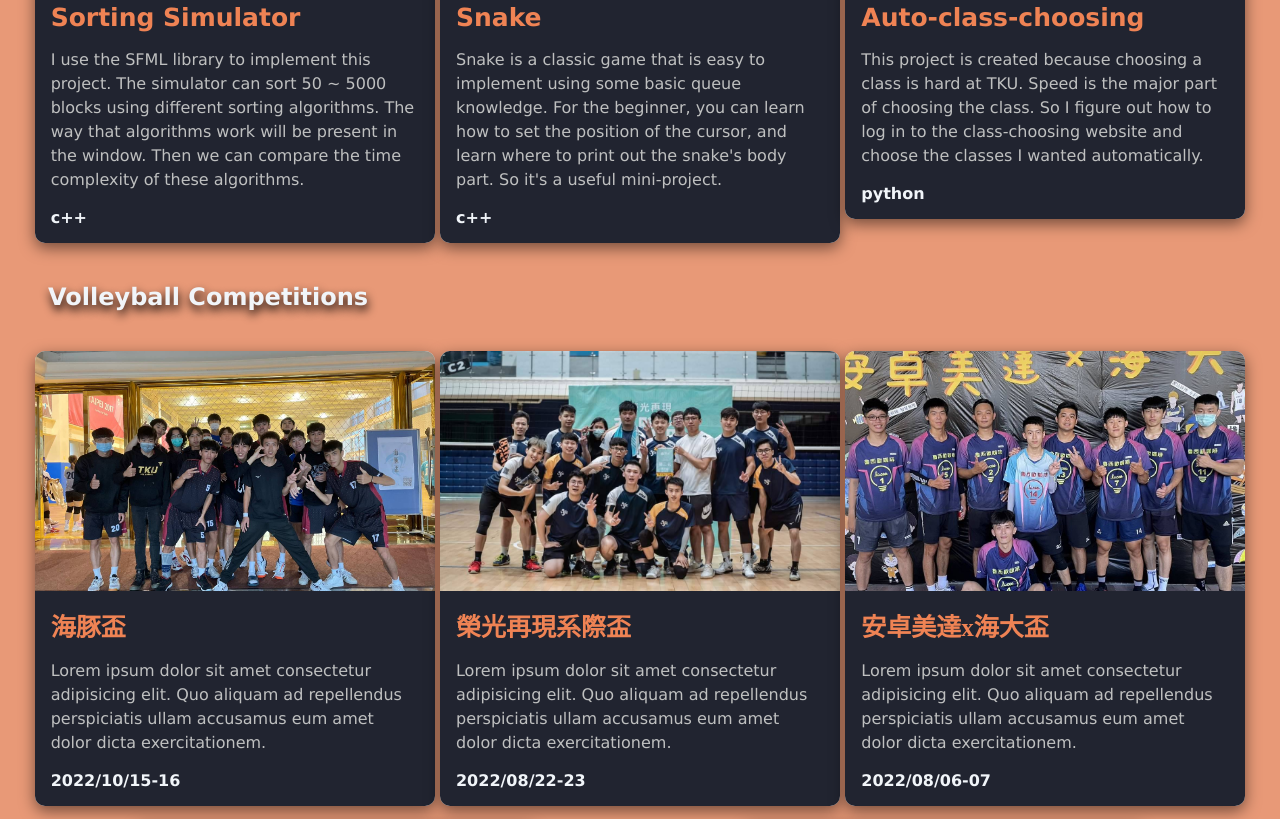
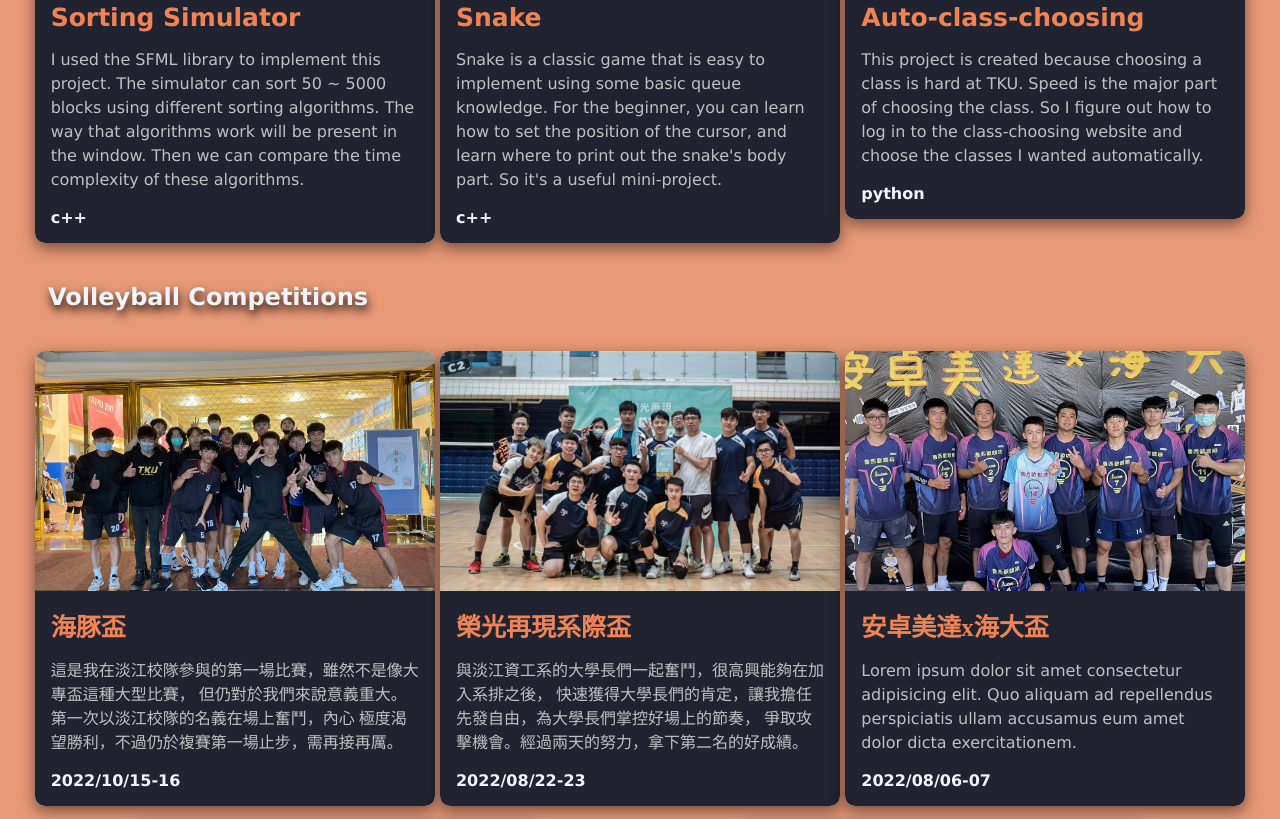
Before and after one commit to whitestorm2346/1111-web-demo-18, a plain HTML site: page project/midterm/mid-project_18.html in a window 1280 px wide. Shown: the part 763-1582 px from the top of the page. Drawn offline with Linux system fonts and the light colour scheme; grey boxes are pictures that could not be loaded.

Commit message:
Finished two cards of volleyball competition

```diff
--- a/project/midterm/mid-project_18.html
+++ b/project/midterm/mid-project_18.html
@@ -77,7 +77,7 @@
             <div class="card-info">
               <h1>Sorting Simulator</h1>
               <p>
-                I use the SFML library to implement this project. The simulator
+                I used the SFML library to implement this project. The simulator
                 can sort 50 ~ 5000 blocks using different sorting algorithms.
                 The way that algorithms work will be present in the window. Then
                 we can compare the time complexity of these algorithms.
@@ -143,10 +143,10 @@
             </div>
             <div class="card-info">
               <h1 class="chinese">海豚盃</h1>
-              <p>
-                Lorem ipsum dolor sit amet consectetur adipisicing elit. Quo
-                aliquam ad repellendus perspiciatis ullam accusamus eum amet
-                dolor dicta exercitationem.
+              <p class="chinese">
+                這是我在淡江校隊參與的第一場比賽，雖然不是像大專盃這種大型比賽，
+                但仍對於我們來說意義重大。第一次以淡江校隊的名義在場上奮鬥，內心
+                極度渴望勝利，不過仍於複賽第一場止步，需再接再厲。
               </p>
               <span>2022/10/15-16</span>
             </div>
@@ -160,10 +160,10 @@
             </div>
             <div class="card-info">
               <h1 class="chinese">榮光再現系際盃</h1>
-              <p>
-                Lorem ipsum dolor sit amet consectetur adipisicing elit. Quo
-                aliquam ad repellendus perspiciatis ullam accusamus eum amet
-                dolor dicta exercitationem.
+              <p class="chinese">
+                與淡江資工系的大學長們一起奮鬥，很高興能夠在加入系排之後，
+                快速獲得大學長們的肯定，讓我擔任先發自由，為大學長們掌控好場上的節奏，
+                爭取攻擊機會。經過兩天的努力，拿下第二名的好成績。
               </p>
               <span>2022/08/22-23</span>
             </div>
```
